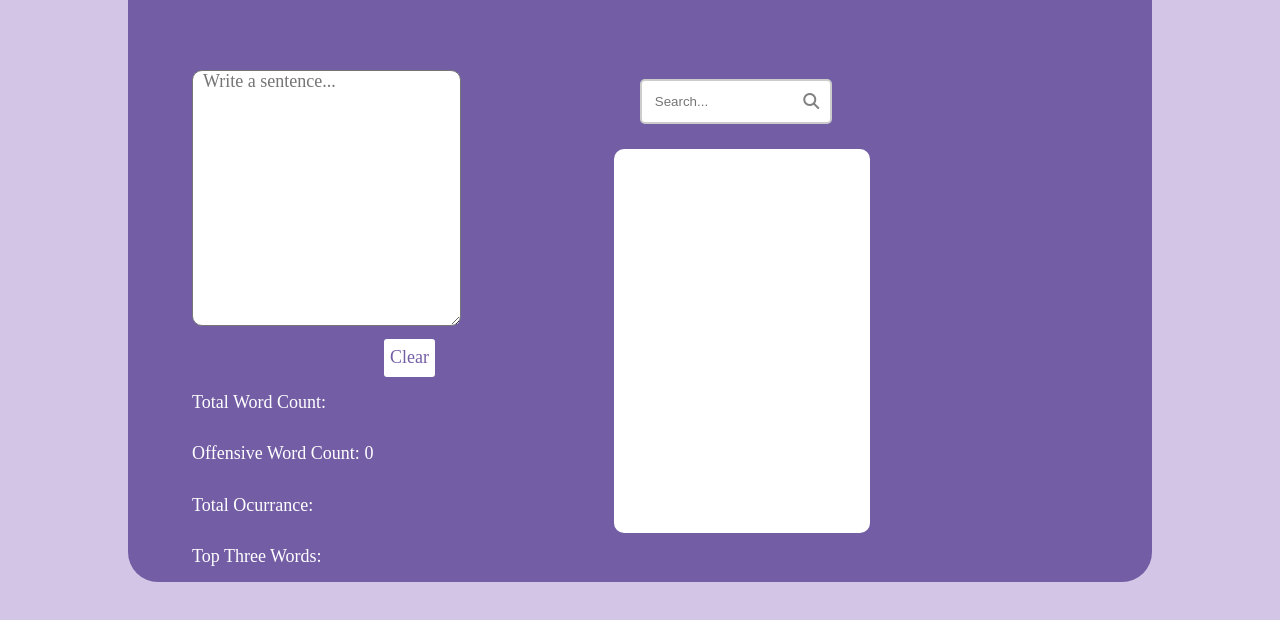
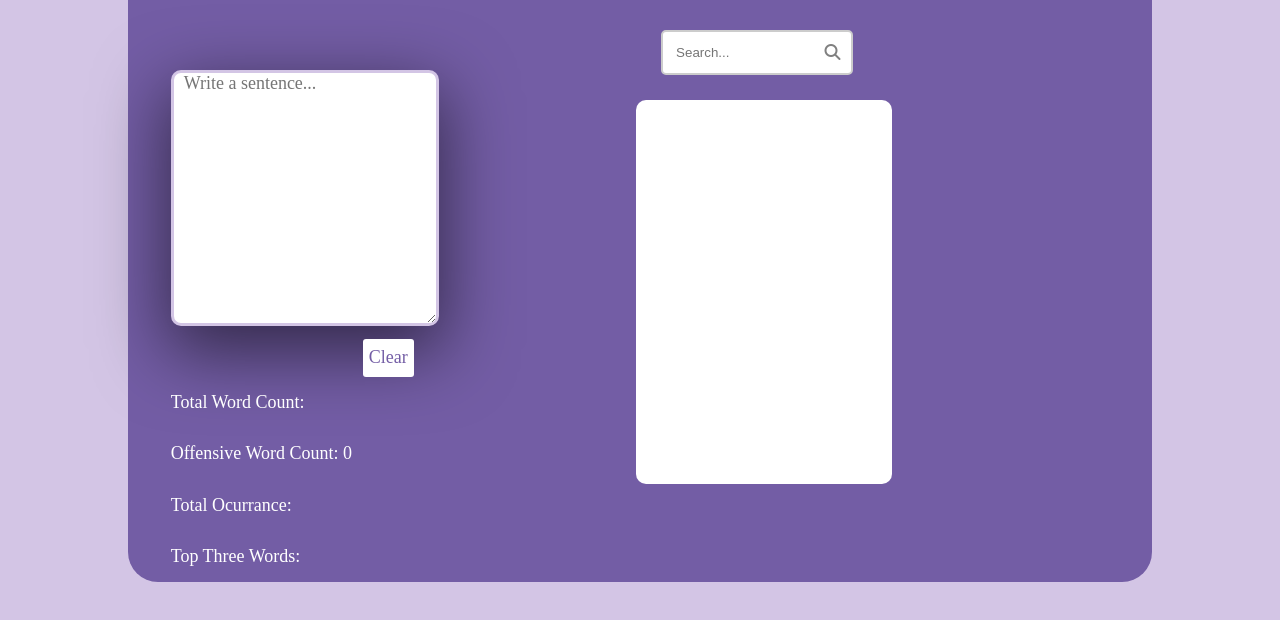
Before and after one commit to Yusluv18/Text-Analyser, a plain HTML site: page index.html in a window 1280 px wide. In both pictures the pointer is over the element "Write a sentence...". Shown: the part 130-750 px from the top of the page. Drawn offline with Linux system fonts and the light colour scheme; a web font is replaced by a local one.

Commit message:
add some background changes to the css folder

```diff
--- a/analyser.css
+++ b/analyser.css
@@ -38,8 +38,6 @@ body {
 #All {
     display: flex;
     justify-content: space-evenly;
-    align-items: center;
-    justify-content: center;
 }
 
 #Groupone {
@@ -61,9 +59,9 @@ body {
     border-radius: 10px;
 }
 
-#area:hover {
+#areatext:hover {
     cursor: pointer;
-    border: 3px solid blue;
+    border: 3px solid #D3C5E5;
     box-shadow: rgba(0, 0, 0, 0.56) 0px 22px 70px 4px;
 
 }
```
Also changed, not shown: index.html (+0 -4 lines).
